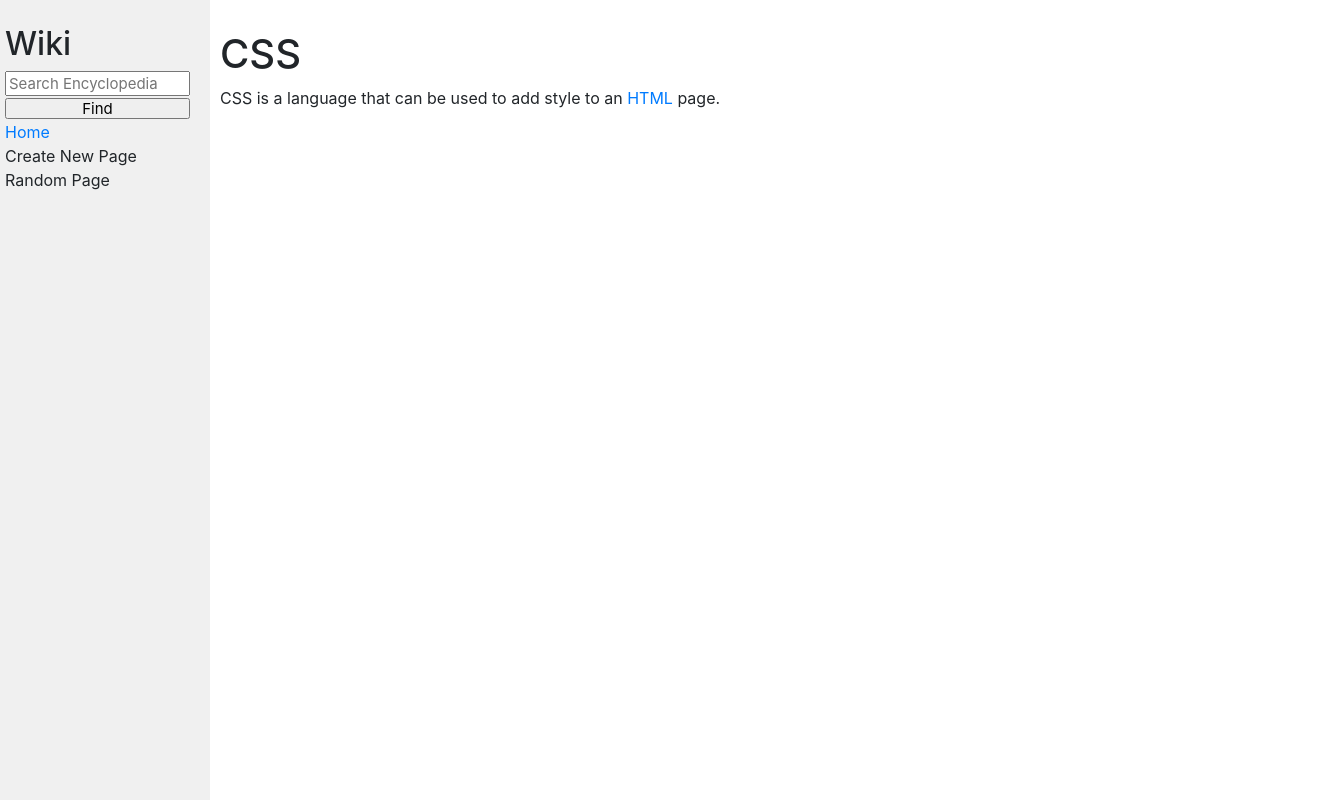
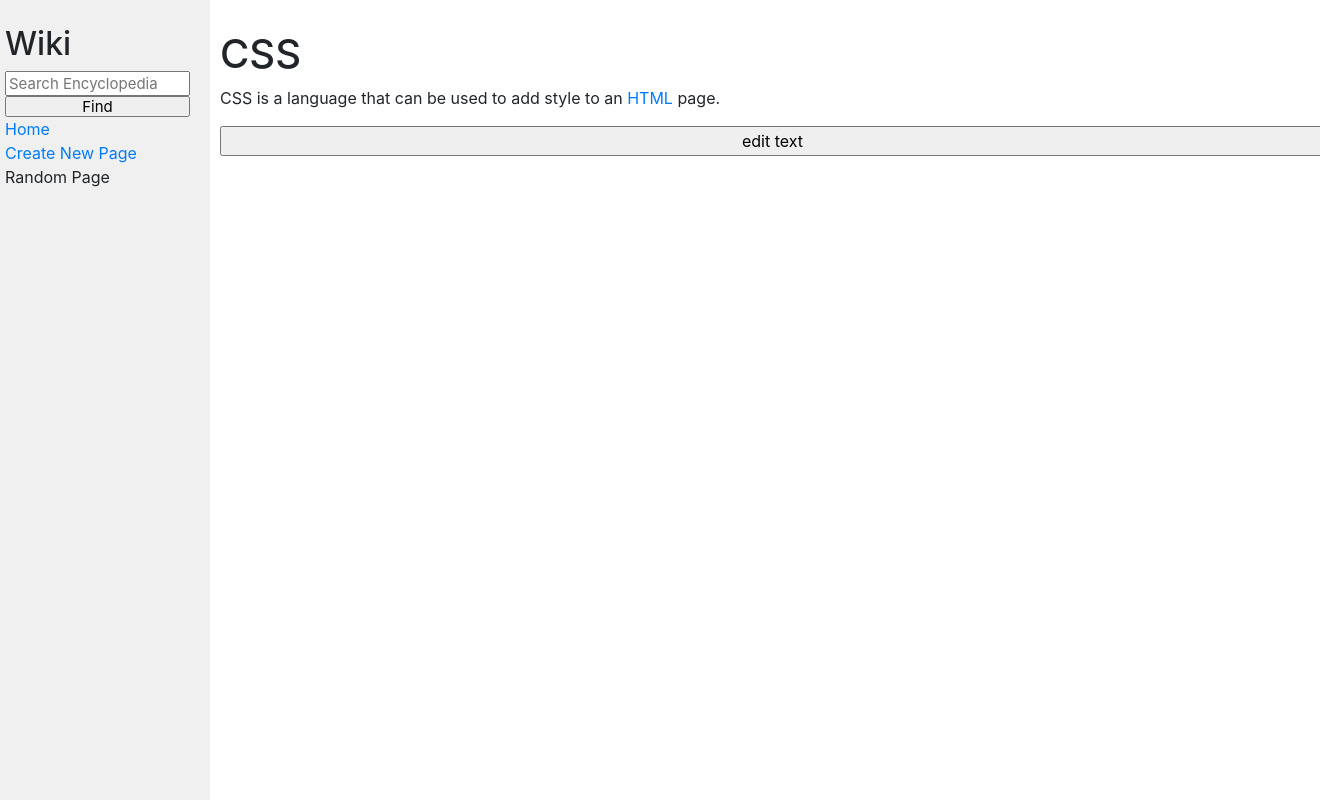
Before and after one commit to shpp-sgalbur/wiki, a Django app: page /wiki/CSS in a window 1320 px wide; the page is wider, and only the part inside the window is pictured. Run offline with Django 3.2, Linux system fonts and the light colour scheme; some libraries are stand-ins or nearby versions.

Commit message:
Отображается форма редактирования

```diff
--- a/encyclopedia/static/encyclopedia/styles.css
+++ b/encyclopedia/static/encyclopedia/styles.css
@@ -36,3 +36,8 @@ textarea {
 .sidebar h2 {
     margin-top: 5px;
 }
+
+form {
+    display: flex;
+    flex-direction: column;
+}
--- a/encyclopedia/templates/encyclopedia/article.html
+++ b/encyclopedia/templates/encyclopedia/article.html
@@ -6,5 +6,9 @@
 
 {% block body %}
     {{text|safe}}
+    <form action="{% url 'edit_page' title %}" method="post">
+        {% csrf_token %}
+        <input type="submit" value="edit text">
+    </form>
 
 {% endblock %}
--- a/encyclopedia/templates/encyclopedia/layout.html
+++ b/encyclopedia/templates/encyclopedia/layout.html
@@ -21,7 +21,10 @@
                     <a href="{% url 'index' %}">Home</a>
                 </div>
                 <div>
-                    Create New Page
+                    <a href="{% url 'new_page' %}">
+                        Create New Page
+                    </a>
+
                 </div>
                 <div>
                     Random Page
--- a/encyclopedia/urls.py
+++ b/encyclopedia/urls.py
@@ -6,6 +6,7 @@ urlpatterns = [
     path("", views.index, name="index"),
     path('<str:url>',views.show_article, name ='show_article'),
     path("find/", views.find, name="find"),
-    path("create/new_page.html", views.createPage, name='new_page')
+    path("create/", views.createPage, name='new_page'),
+    path('<str:url>/edit/',views.edit_page, name ='edit_page')
 
 ]
--- a/encyclopedia/views.py
+++ b/encyclopedia/views.py
@@ -21,7 +21,7 @@ def show_article(request,url):
     text = util.get_entry(url)
     if text :
         text = markdown2.markdown(text)
-        return render(request, 'encyclopedia/article.html', {'text':text})
+        return render(request, 'encyclopedia/article.html', {'title':url,'text':text})
     else:
         return render(request, 'encyclopedia/notfound.html', {'url':url})
 
@@ -44,19 +44,23 @@ def createPage(request):
         form = NewPageForm(request.POST)
         if form.is_valid():
             title = form.cleaned_data['title']
-            text = form.cleaned_data['text']
             file_name = 'entries/'+ title + '.md'
-            print(file_name)
             if os.path.exists(file_name):
                 return render(request, "encyclopedia/page_exists.html", {"file_name": file_name})
             else:
+
+                text = form.cleaned_data['text']
                 file = open(file_name, "w")
                 file.write("#" + title + "\r\n" + text)
                 file.close()
                 return HttpResponseRedirect(reverse("show_article", kwargs={'url':title}))
-
-
-
-
+        else:
+            return render(request, "encyclopedia/new_page.html", {"form": form.as_p})
 
     return render(request, "encyclopedia/new_page.html", {"form": NewPageForm().as_p})
+
+def edit_page(request, url):
+
+    text = util.get_entry(url)
+    return render(request, "encyclopedia/edit_page.html", {'form':NewPageForm({'title':url, 'text':text}), 'title':url})
+    return render(request, "encyclopedia/article.html", {"form": NewPageForm().as_p})
```
Also changed, not shown: encyclopedia/templates/encyclopedia/edit_page.html (added, +16 -0 lines).
